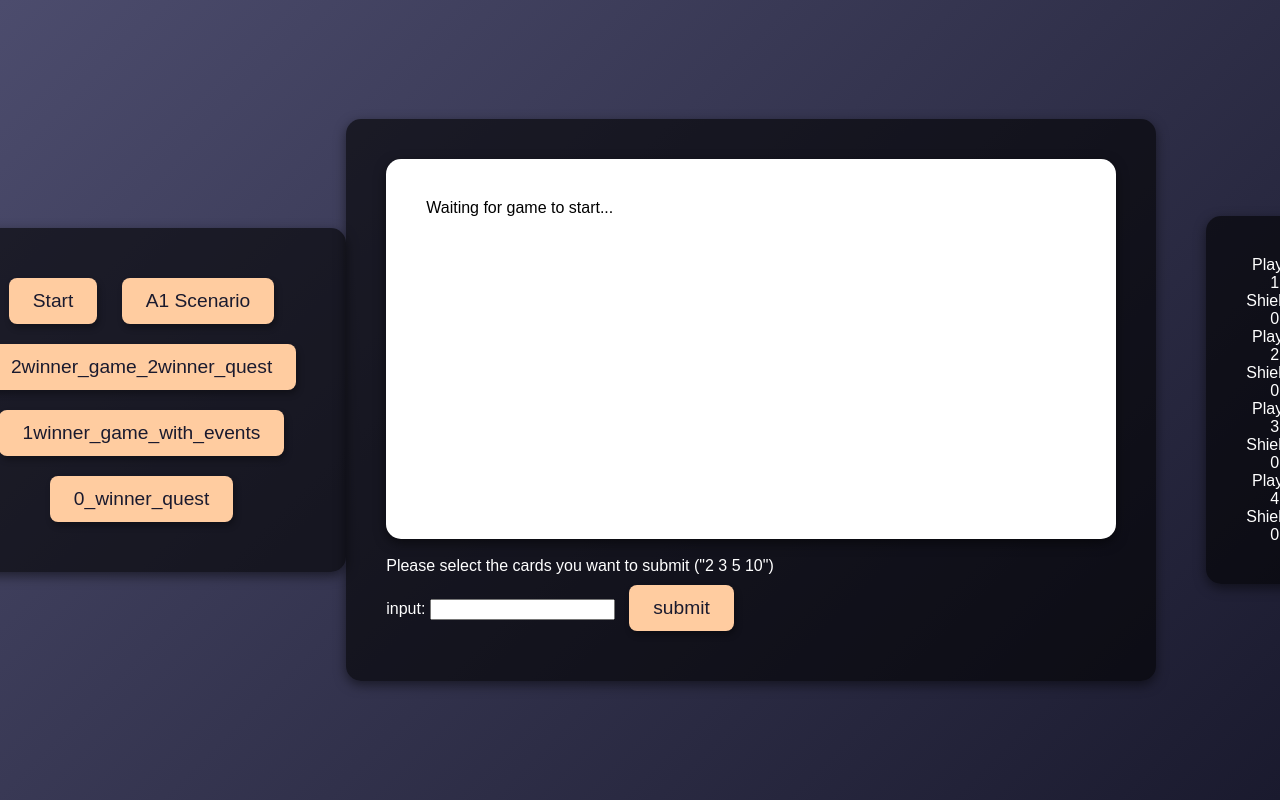
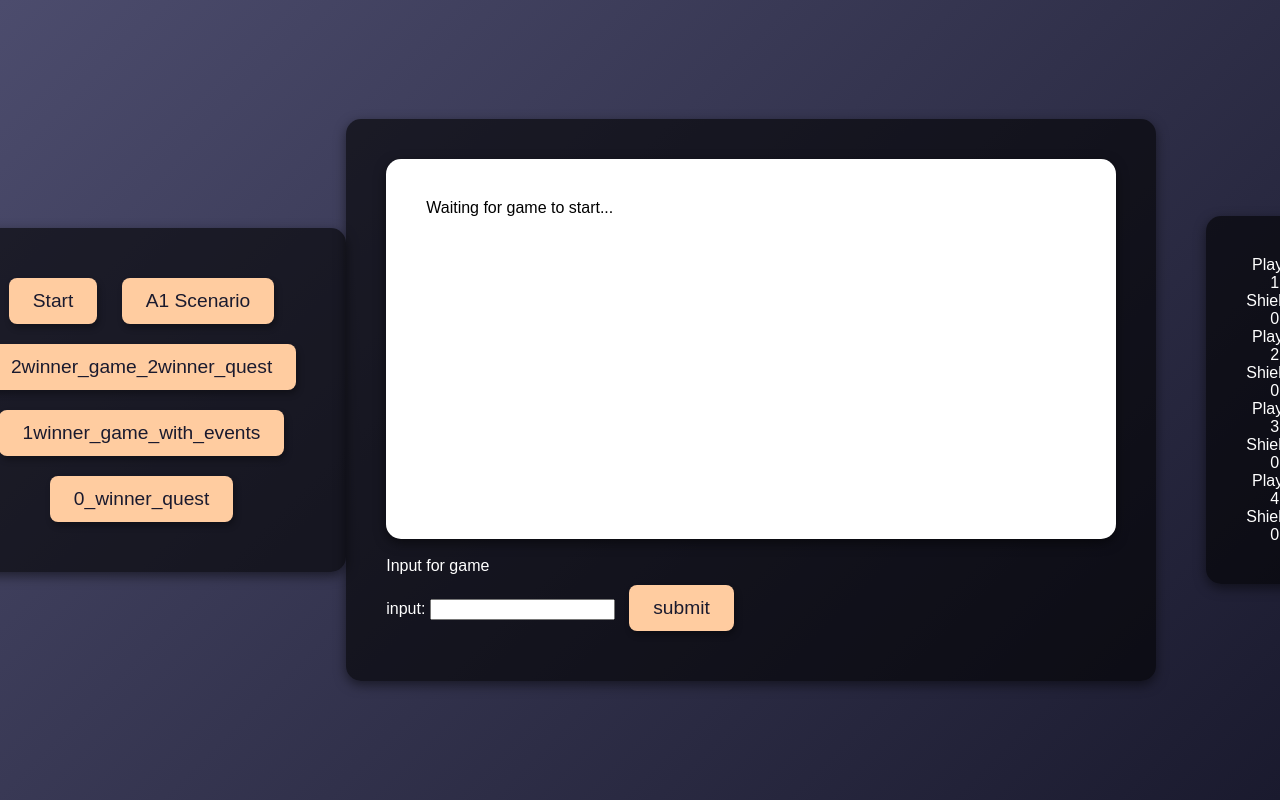
Before and after one commit to NoShayminBeingBad/A1-raymondma-101160284, a website: page frontend/index.html in a window 1280 px wide. Shown: the top 800 px of the page. Drawn offline with Linux system fonts and the light colour scheme.

Commit message:
final v1

```diff
--- a/frontend/index.html
+++ b/frontend/index.html
@@ -19,7 +19,7 @@
         Waiting for game to start...
     </div>
     <br>
-    <div>Please select the cards you want to submit ("2 3 5 10")</div>
+    <div>Input for game</div>
     <div class="game-status">
         <label for="in">input: </label><input type="text" id="in" name="in">
         <button id="submit" onclick="submit()">submit</button>
```
Also changed, not shown: 1 other file.
